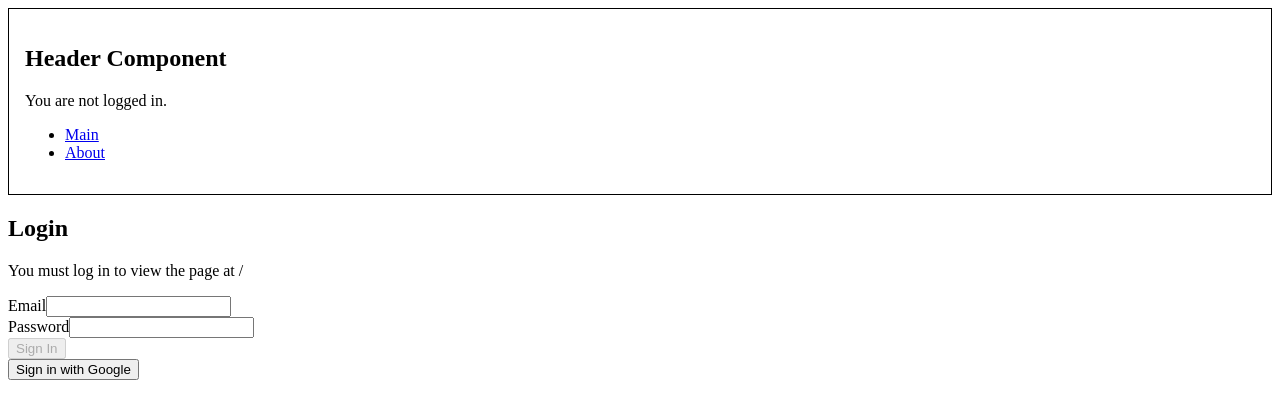
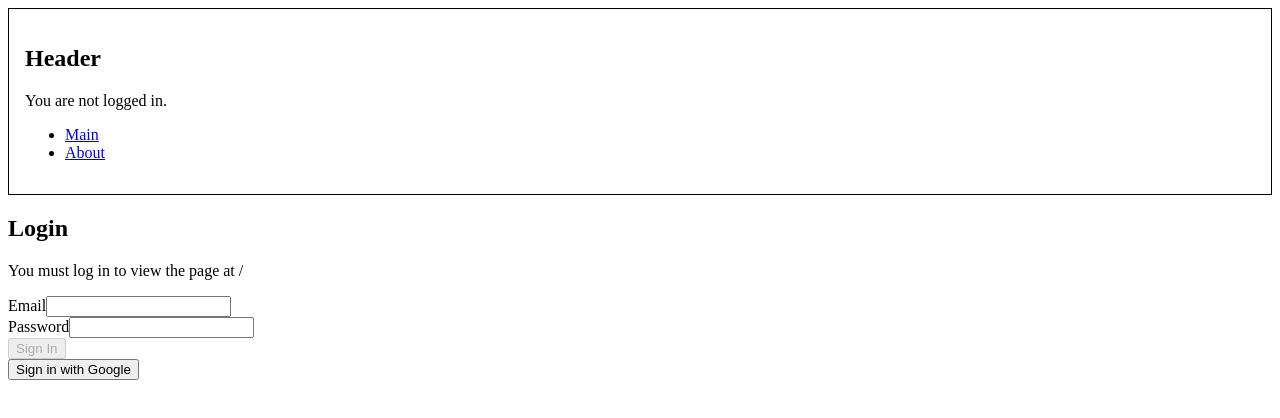
Before and after one commit to senner008/Firebase-React-Express, a React (Create React App) app in the folder react/: page /login in a window 1280 px wide. Shown: the top 418 px of the page. Built offline with nearby package versions, Linux system fonts and the light colour scheme; no server answers.

Commit message:
change header title

```diff
--- a/react/src/components/Header.js
+++ b/react/src/components/Header.js
@@ -19,7 +19,7 @@ function Header (props) {
 
     return (
         <div className="header">
-            <h2>Header Component</h2>
+            <h2>Header</h2>
             {
                 user
                 ? (
```
